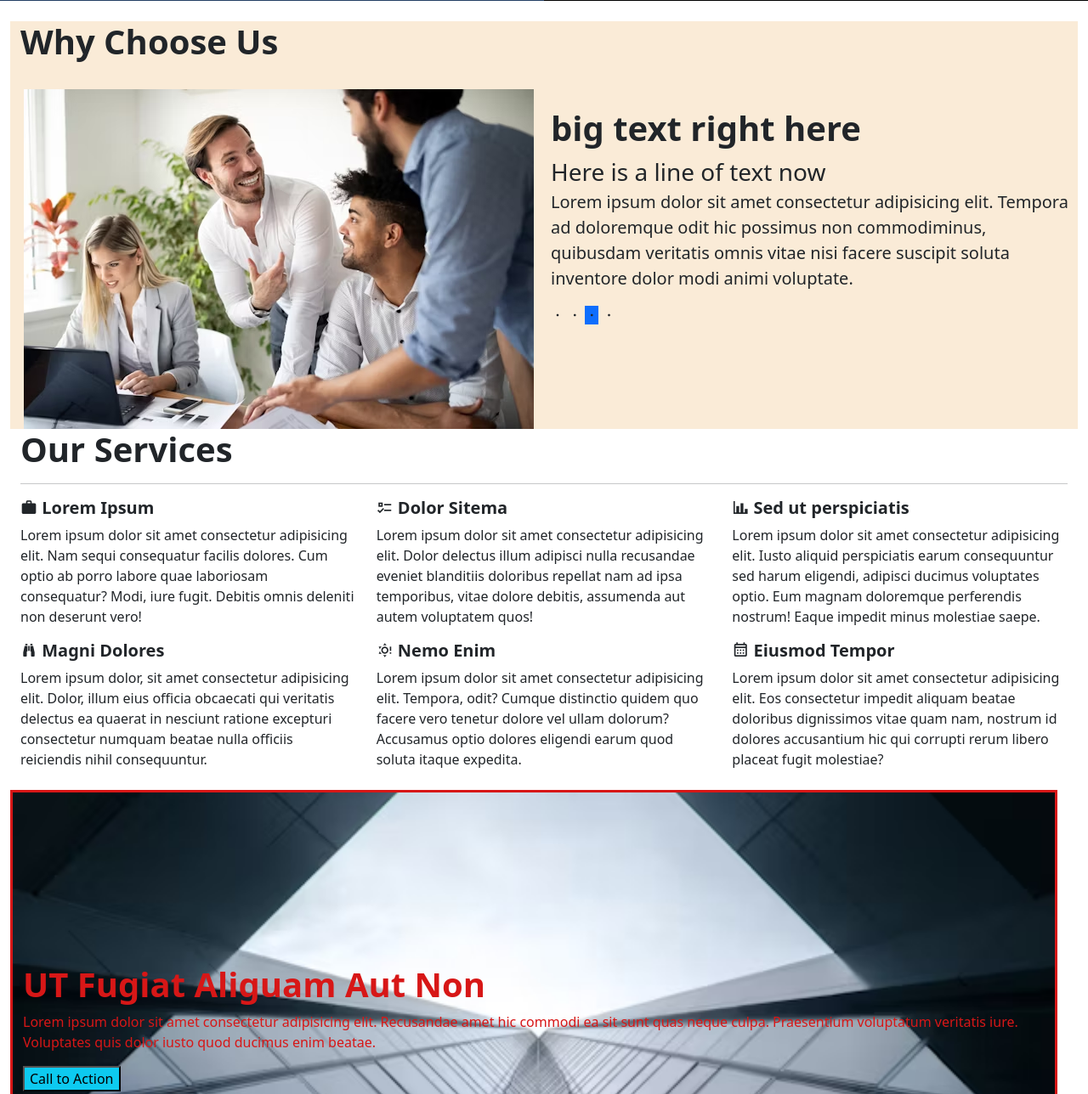
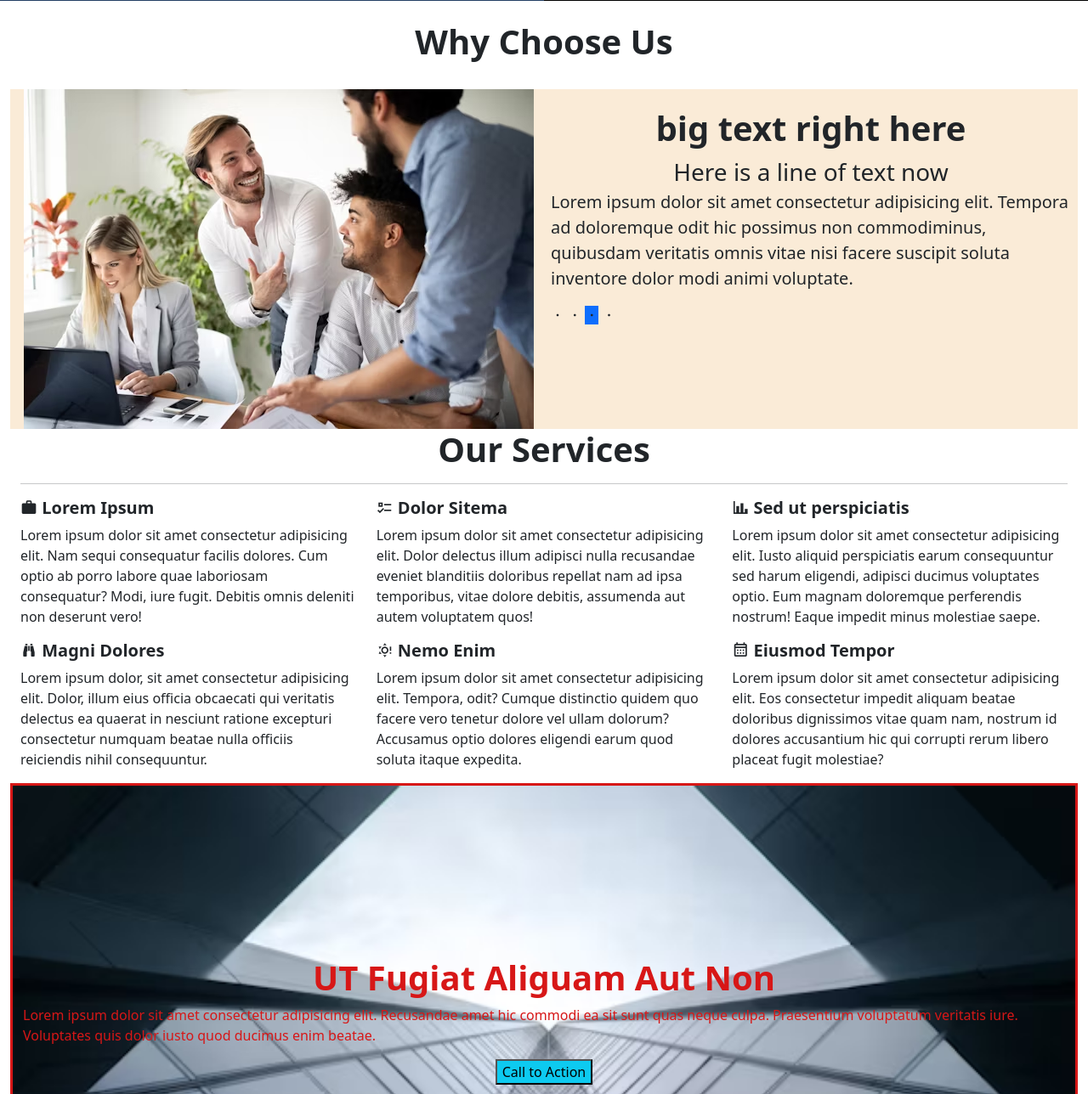
Before and after one commit to stittpaul2001/CloneWars, a plain HTML site: page index.html in a window 1280 px wide. Shown: the part 799-2087 px from the top of the page at 85% size. Drawn offline with nearby package versions, Linux system fonts and the light colour scheme.

Commit message:
fixed changes and centered up the content

```diff
--- a/index.html
+++ b/index.html
@@ -21,16 +21,16 @@
     <header class="row justify-content-between align-content-center">
       <div class="col-6 col-md-5">
         <span class="fw-bold fs-1">Clone Wars</span>
-        <div class="row align-items-center">
-          <div class="col-md-8 p-6">
-            <h1 class="fw-bold mb-2">Focus On What Matters</h1>
-            <p class="lines-spaced">Lorem ipsum dolor sit amet consectetur adipisicing
+        <div class="row align-items-center d-flex justify-content-center">
+          <div class="col-md-8 p-6 ">
+            <h1 class="fw-bold mb-2 d-flex justify-content-center">Focus On What Matters</h1>
+            <p class="lines-spaced d-flex justify-content-center">Lorem ipsum dolor sit amet consectetur adipisicing
               elit.
               Placeat,
               repudiandae
               illoquaerat cupiditate doloremque ducimus! Officiis culpa ad nobis repudiandae dolores! Libero vitae velit
               ipsam optio maiores praesentium nobis cupiditate?</p>
-            <div class="align-content-center justify-space-between">
+            <div class="align-content-center justify-space-between justify-content-center">
               <button class="btn-pill text-bg-info mt-5 px-2">Get Started</button>
               <button class="btn btn-light px-2 btn btn-outline-danger"> <i class="mdi mdi-play-circle"></i> Watch
                 Video</button>
@@ -54,20 +54,21 @@
   </nav>
 
   <main>
-    <section class="container-fluid why-section">
-      <div class="row my-4">
-        <div class="col-6 col-md-4">
-          <h1 class="fw-bold">Why Choose Us</h1>
+    <section class="container-fluid">
+      <div class="row m-4">
+        <div class="col-12">
+          <h1 class="fw-bold d-flex justify-content-center">Why Choose Us</h1>
         </div>
       </div>
-      <div class="row">
+      <div class="row why-section">
         <div class="col-md-6">
           <img class="image-poistion-center px-1" src="team1.avif" alt="image of people working together">
         </div>
         <div class="col-md-6 justify-content-center px-2 p-3">
-          <div class="fw-bold fs-1"> big text right here</div>
-          <div class="fs-3">Here is a line of text now</div>
-          <p class="fs-5">Lorem ipsum dolor sit amet consectetur adipisicing elit. Tempora ad doloremque odit hic
+          <div class="fw-bold fs-1 d-flex justify-content-center"> big text right here</div>
+          <div class="fs-3 d-flex justify-content-center">Here is a line of text now</div>
+          <p class="fs-5 d-flex justify-content-center">Lorem ipsum dolor sit amet consectetur adipisicing elit. Tempora
+            ad doloremque odit hic
             possimus non
             commodiminus, quibusdam veritatis omnis vitae nisi facere suscipit soluta inventore dolor modi animi
             voluptate.</p>
@@ -80,9 +81,9 @@
     </section>
 
     <section class="container-fluid">
-      <div class="row d-flex">
+      <div class="row">
         <div class="col-md-12">
-          <h1 class="fw-bold align-content-center">Our Services</h1>
+          <h1 class="fw-bold d-flex justify-content-center">Our Services</h1>
           <hr>
         </div>
       </div>
@@ -126,13 +127,17 @@
     </section>
 
     <section class="container-fluid">
-      <div class="row d-flex bg-secondary bg-image my-2">
-        <div class="col-12 align-content-center">
-          <h1 class="fw-bold">UT Fugiat Aliguam Aut Non</h1>
-          <p>Lorem ipsum dolor sit amet consectetur adipisicing elit. Recusandae amet hic commodi ea sit sunt quas
+      <div class="row d-flex bg-secondary bg-image justify-content-center">
+        <div class="col-12 align-content-centerd-flex justify-content-center">
+          <h1 class="fw-bold d-flex justify-content-center">UT Fugiat Aliguam Aut Non</h1>
+          <p class="d-flex justify-content-center">Lorem ipsum dolor sit amet consectetur adipisicing elit. Recusandae
+            amet hic commodi ea sit sunt quas
             neque
             culpa. Praesentium voluptatum veritatis iure. Voluptates quis dolor iusto quod ducimus enim beatae.</p>
-          <button class="btn-pill text-bg-info">Call to Action</button>
+          <div class="d-flex justify-content-center">
+            <button class="btn-pill text-bg-info d-flex">Call to
+              Action</button>
+          </div>
         </div>
       </div>
     </section>
@@ -140,7 +145,7 @@
     <section class="container-fluid">
       <div class="row">
         <div class="col-8 align-content-center">
-          <h1 class="fw-bold px-5">Powerful Features for Your Business</h1>
+          <h1 class="fw-bold px-5 d-flex justify-content-center">Powerful Features for Your Business</h1>
           <div class="row">
             <div class="col-md-6 justify-content-center p-6">
               <p><i class="mdi mdi-store-outline"></i> Easy Cart Features </p>
@@ -157,7 +162,7 @@
           </div>
           <div class="row">
             <div class="col-md-12 align-content-center">
-              <h1 class="fw-bold">Labore Sdio Lidui Bonde Naruto</h1>
+              <h1 class="fw-bold d-flex justify-content-center">Labore Sdio Lidui Bonde Naruto</h1>
               <p>Lorem, ipsum dolor sit amet consectetur adipisicing elit. Repellat illo qui magnam voluptate natus
                 mollitia quisquam iste provident eius quae adipisci optio dicta laborum aperiam dignissimos nobis nulla,
                 culpa numquam?</p>
@@ -175,7 +180,7 @@
     <section class="blog-section">
       <div class="row mt-2">
         <div class="col-md-12 align-content-center">
-          <h1 class="fw-bold title">Recent Blog Post
+          <h1 class="fw-bold title d-flex justify-content-center">Recent Blog Post
             <hr>
           </h1>
         </div>
@@ -253,7 +258,7 @@
           <p>-Marketing</p>
           <p>-Graphic Design</p>
         </div>
-        <div class="col-md-3 px-3">
+        <div class="col-md-3 px-3 ">
           <h1 class="fw-bold">Contact Us</h1>
           <Address class="center-text">1234 Road Street New Castle, RI 789456 United States</Address>
           <div>
--- a/style.css
+++ b/style.css
@@ -1,14 +1,18 @@
 .bg-image {
   background-image: url(Building.avif);
-  object-fit: scale-down;
+  object-fit: fill;
   background-position: center;
   background-size: cover;
-  width: 100%;
+  /* max-width: 100%; */
   border: solid;
   min-height: 70dvh;
   color: rgb(215, 23, 23);
-  content: center;
+  justify-content: center;
   align-items: center;
+}
+
+.container-fluid {
+  font: center;
 }
 
 header {
```
